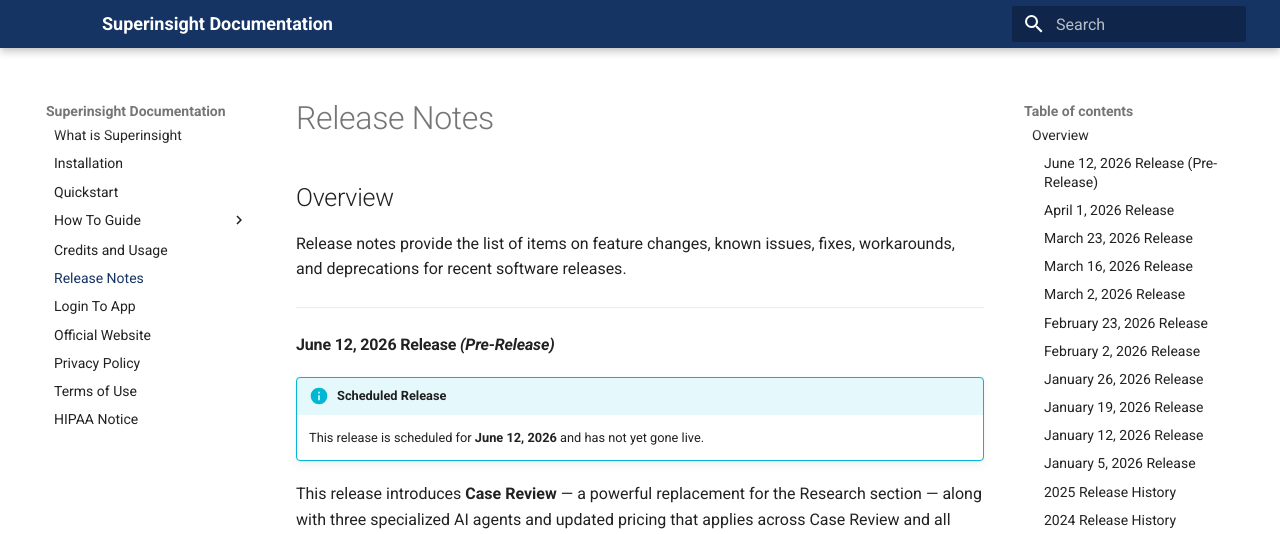
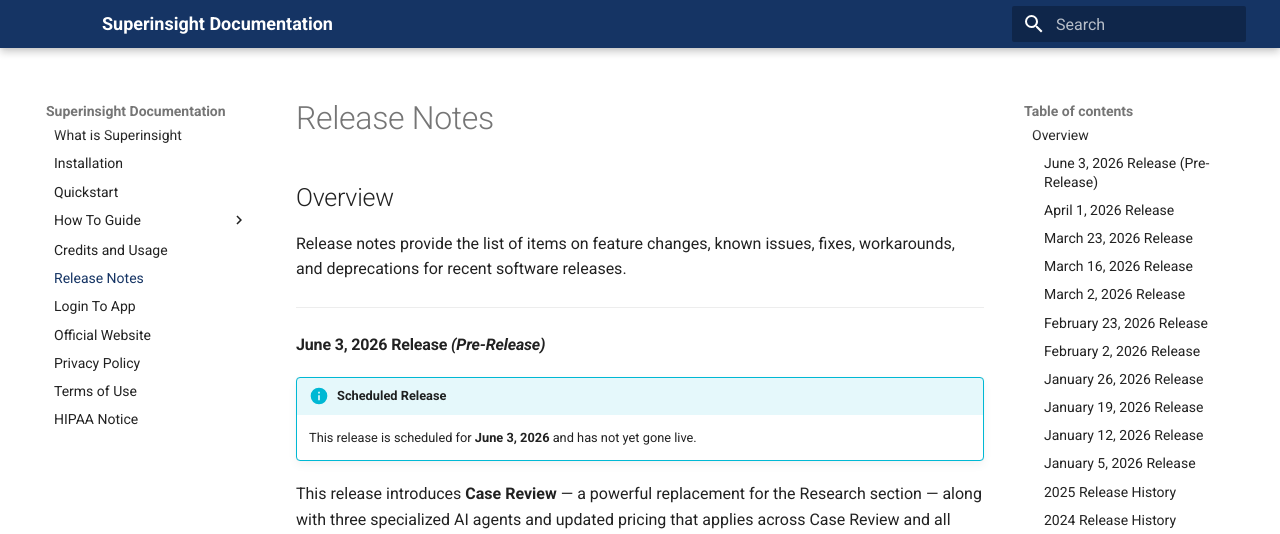
Before and after one commit to superinsight/superinsight-app-doc, an MkDocs documentation site: the page built from docs/guide/release-notes.md, in a window 1280 px wide and 900 px high. Shown: the top 534 px of the window. Built offline with MkDocs 1.6.1 and Material for MkDocs 9.7.7, drawn with Linux system fonts in a browser that asks for light colours.

```diff
--- a/docs/guide/release-notes.md
+++ b/docs/guide/release-notes.md
@@ -6,10 +6,10 @@
 
 ---------------------------------------
 
-#### June 12, 2026 Release *(Pre-Release)*
+#### June 3, 2026 Release *(Pre-Release)*
 
 !!! info "Scheduled Release"
-    This release is scheduled for **June 12, 2026** and has not yet gone live.
+    This release is scheduled for **June 3, 2026** and has not yet gone live.
 
 This release introduces **Case Review** — a powerful replacement for the Research section — along with three specialized AI agents and updated pricing that applies across Case Review and all Reports.
 
```
